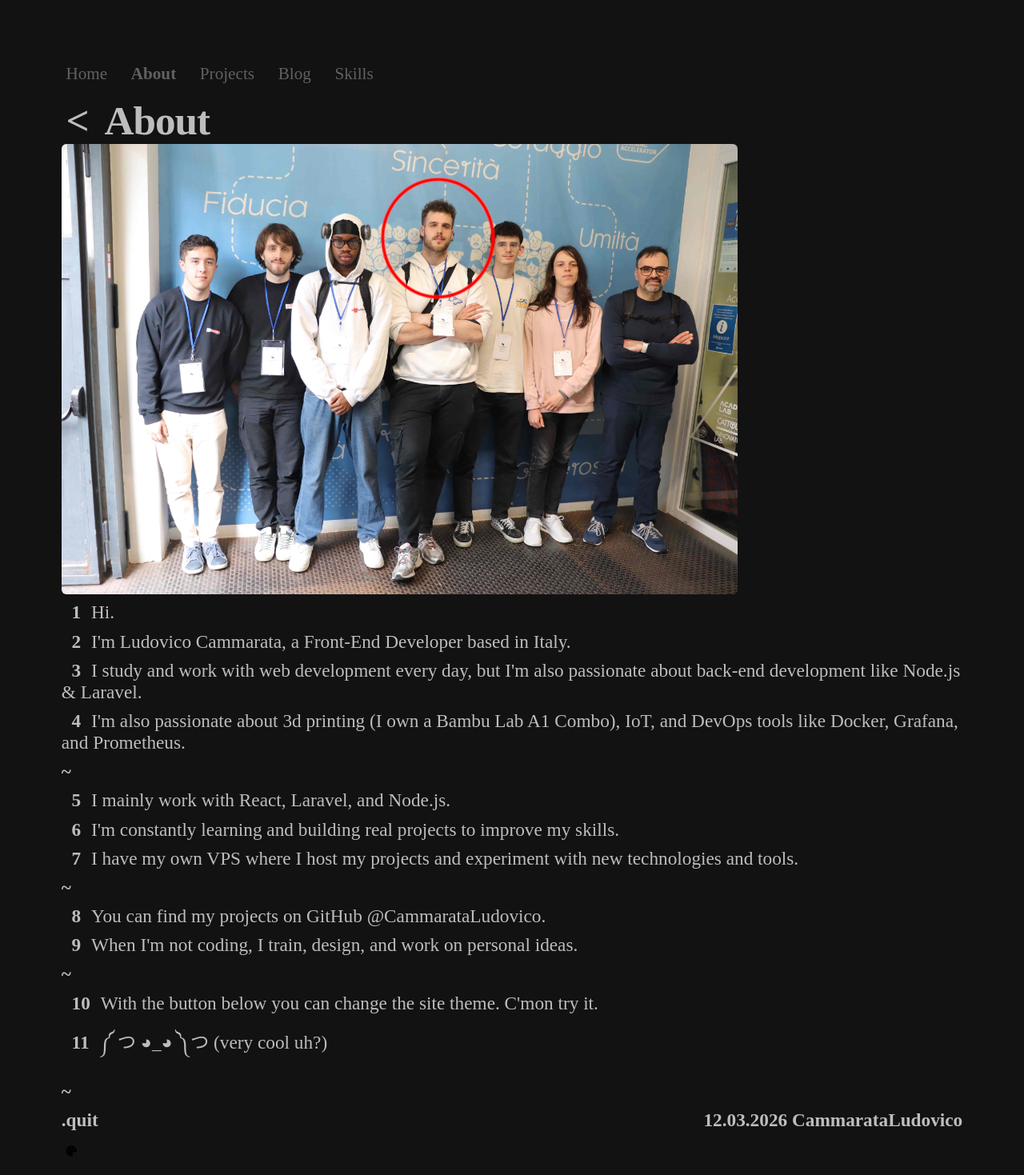
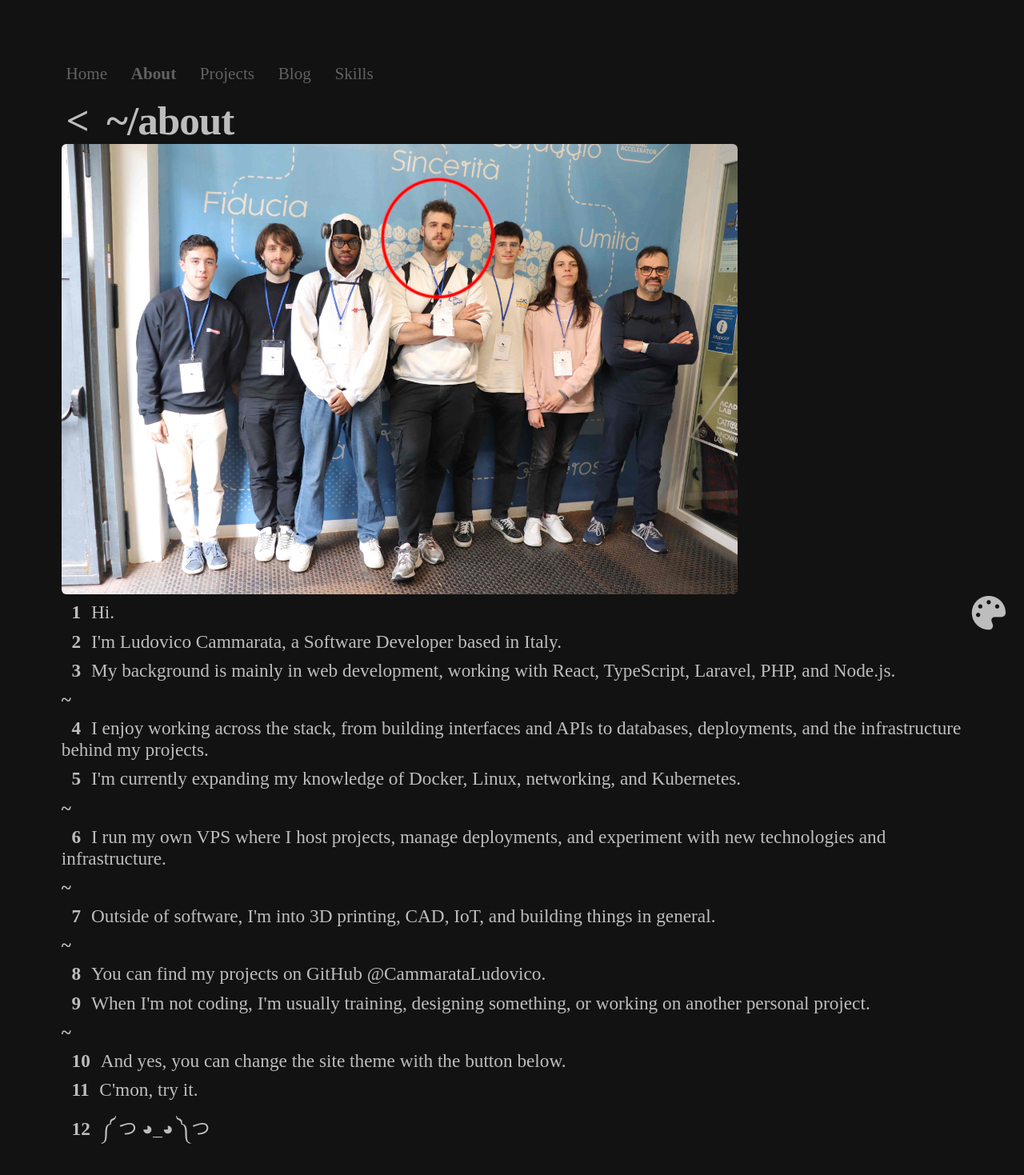
Before and after one commit to CammarataLudovico/Ludov.dev-Maker-Blog, a React (Vite) app: page /about in a window 1280 px wide. Shown: the top 1469 px of the page at 80% size. Built offline with nearby package versions, Linux system fonts and the light colour scheme; a web font is replaced by a local one.

Commit message:
fix: update layout structure and improve accessibility across multiple components

```diff
--- a/src/App.jsx
+++ b/src/App.jsx
@@ -14,10 +14,8 @@ export default function App() {
   return (
     <div>
       <Nav />
-      <main>
         <Outlet />
         <PaletteButton />
-      </main>
     </div>
   );
 }
--- a/src/components/PaletteButton.jsx
+++ b/src/components/PaletteButton.jsx
@@ -7,9 +7,9 @@ export default function PaletteButton() {
       aria-label="Change theme"
       onClick={() => changePalette()}
       style={{ background: "transparent", border: "none" }}
-      className="fa-palette"
+      className="palette-button"
     >
-      <i className="fas fa-palette" />
+      <i className="fas fa-palette fa-lg" />
     </button>
   );
 }
--- a/src/pages/About.jsx
+++ b/src/pages/About.jsx
@@ -2,30 +2,33 @@ import React from "react";
 import profile from "../assets/img/squadra12.JPG";
 
 const lines = [
-  "Hi.",
-  "I'm Ludovico Cammarata, a Front-End Developer based in Italy.",
-  "I study and work with web development every day, but I'm also passionate about back-end development like Node.js & Laravel.",
-  "I'm also passionate about 3d printing (I own a Bambu Lab A1 Combo), IoT, and DevOps tools like Docker, Grafana, and Prometheus.",
-  "",
-  "I mainly work with React, Laravel, and Node.js.",
-  "I'm constantly learning and building real projects to improve my skills.",
-  "I have my own VPS where I host my projects and experiment with new technologies and tools.",
-  "",
-  "You can find my projects on GitHub @CammarataLudovico.",
-  "When I'm not coding, I train, design, and work on personal ideas.",
-  "",
-  "With the button below you can change the site theme. C'mon try it.",
-  "༼ つ ◕_◕ ༽つ (very cool uh?)"
+"Hi.",
+"I'm Ludovico Cammarata, a Software Developer based in Italy.",
+"My background is mainly in web development, working with React, TypeScript, Laravel, PHP, and Node.js.",
+"",
+"I enjoy working across the stack, from building interfaces and APIs to databases, deployments, and the infrastructure behind my projects.",
+"I'm currently expanding my knowledge of Docker, Linux, networking, and Kubernetes.",
+"",
+"I run my own VPS where I host projects, manage deployments, and experiment with new technologies and infrastructure.",
+"",
+"Outside of software, I'm into 3D printing, CAD, IoT, and building things in general.",
+"",
+"You can find my projects on GitHub @CammarataLudovico.",
+"When I'm not coding, I'm usually training, designing something, or working on another personal project.",
+"",
+"And yes, you can change the site theme with the button below.",
+"C'mon, try it.",
+"༼ つ ◕_◕ ༽つ"
 ];
 
 export default function About() {
   return (
-    <div>
-      <div id="title">
-        <a href="/">&lt;</a> About
-      </div>
+    <main>
+      <h1 id="title">
+        <a href="/" aria-label="Back to home">&lt;</a> ~/about
+      </h1>
       <div>
-        <img className="profile-img" src={profile} alt="Profile" />
+        <img className="profile-img" src={profile} alt="Ludovico Cammarata" />
       </div>
       {lines.map((text, i) => (
         text === "" ? (
@@ -40,6 +43,6 @@ export default function About() {
         <span>.quit</span>
         <span>12.03.2026        CammarataLudovico</span>
       </span>
-    </div>
+    </main>
   );
 }
--- a/src/pages/Blog.jsx
+++ b/src/pages/Blog.jsx
@@ -5,11 +5,9 @@ const sortedPosts = [...posts].sort((a, b) => b.id - a.id);
 
 export default function Blog() {
   return (
-    <div>
-      <div id="title"><a href="/">&lt;</a> Blog</div>
-
-      <main>
-        <div className="portfolio-grid">
+    <main>
+      <h1 id="title"><a href="/" aria-label="Back to home">&lt;</a> ~/blog</h1>
+        <section className="portfolio-grid">
           {sortedPosts.map((p) => (
             <article key={p.id} className="card">
               <h3>{p.title}</h3>
@@ -18,8 +16,7 @@ export default function Blog() {
               <Link to={`/blog/${p.id}`}>Read more</Link>
             </article>
           ))}
-        </div>
+        </section>
       </main>
-    </div>
   );
 }
--- a/src/pages/BlogPost.jsx
+++ b/src/pages/BlogPost.jsx
@@ -9,7 +9,7 @@ export default function BlogPost() {
   if (!post) {
     return (
       <div>
-        <div id="title"><a href="/blog">&lt;</a> Post not found</div>
+        <div id="title"><a href="/blog" aria-label="Back to blog">&lt;</a> Post not found</div>
         <main>
           <p>Post not found.</p>
         </main>
@@ -19,7 +19,7 @@ export default function BlogPost() {
 
   return (
     <div>
-      <div id="title"><Link to="/blog">&lt;</Link> {post.title}</div>
+      <h1 id="title"><Link to="/blog" aria-label="Back to blog">&lt;</Link> {post.title}</h1>
       <main>
         <article className="card">
           <h2>{post.title}</h2>
--- a/src/pages/Contacts.jsx
+++ b/src/pages/Contacts.jsx
@@ -2,9 +2,9 @@ import React from "react";
 
 export default function Contacts() {
   return (
-    <section>
-      <div id="title"><a href="/">&lt;</a> Contacts</div>
+    <main>
+      <h1 id="title"><a href="/" aria-label="Back to home">&lt;</a> ~/contacts</h1>
       <address className="first-level">you@example.com</address>
-    </section>
+    </main>
   );
 }
--- a/src/pages/Home.jsx
+++ b/src/pages/Home.jsx
@@ -1,4 +1,5 @@
 import React, { useEffect, useState } from "react";
+import { Link } from "react-router-dom";
 
 function countDirFile() {
   if (typeof document === "undefined") return { dirs: 0, files: 0 };
@@ -17,24 +18,32 @@ export default function Home() {
 
   return (
     <div>
-      <div id="title">Ludovico Cammarata — Junior Software Developer</div>
+      <main>
+      <h1 id="title"> &lt; Ludovico Cammarata — Junior Software Developer </h1>
 
-      <main>
-
-        <span className="about">
+        <section className="about">
           <p> Ludovico Cammarata </p>
           <p> Software Developer based in Italy. </p>
           <p> I build web applications and experiment with infrastructure, Linux and containers. </p>
-        </span>
+        </section>
 
-        <b>Section:</b>
-        <span className="link">├── <a href="https://github.com/CammarataLudovico/Ludov.dev-Maker-Blog" target="_blank" rel="noreferrer" data-type="dir">site_source/</a></span>
-        <span className="link">├── <a href="https://github.com/CammarataLudovico" target="_blank" rel="noreferrer" data-type="dir">github/</a></span>
-        <span className="link">├── <a href="/about" data-type="file">about.dev</a></span>
-        <span className="link">├── <a href="/projects" data-type="file">projects.dev</a></span>
-        <span className="link">├── <a href="/blog" data-type="file">blog.dev</a></span>
-        <span className="link">├── <a href="/skills" data-type="file">skills.dev</a></span>
-        {/* <span className="link">└── <a href="/contacts" data-type="file">contacts.dev</a></span> ! Need to be implemented ! */}
+
+        <p className="terminal-path">
+          ~/portfolio<br />
+          $ ls
+        </p>
+
+        <nav aria-label="Portfolio sections">
+          <ul className="file-list">
+            <li>├── <a href="https://github.com/CammarataLudovico/Ludov.dev-Maker-Blog" data-type="dir" rel="noopener noreferrer" target="_blank">site_source</a></li>
+            <li>├── <a href="https://github.com/CammarataLudovico" data-type="dir" rel="noopener noreferrer" target="_blank">github</a></li>
+            <li>├── <Link to="/about" data-type="file">about.dev</Link></li>
+            <li>├── <Link to="/projects" data-type="file">projects.dev</Link></li>
+            <li>├── <Link to="/blog" data-type="file">blog.dev</Link></li>
+            <li>├── <Link to="/skills" data-type="file">skills.dev</Link></li>
+          </ul>
+        </nav>
+
         <br />
         <span>{counts.files} files, {counts.dirs} directories</span>
       </main>
--- a/src/pages/Projects.jsx
+++ b/src/pages/Projects.jsx
@@ -23,9 +23,9 @@ const projects = [
 export default function Projects() {
   return (
     <div>
-      <div id="title"><a href="/">&lt;</a> Projects</div>
+      <main>
+        <h1 id="title"><a href="/" aria-label="Back to home">&lt;</a> ~/projects</h1>
 
-      <main>
         <div className="portfolio-grid">
           {projects.map((p, i) => (
             <article key={i} className="card">
--- a/src/pages/Skills.jsx
+++ b/src/pages/Skills.jsx
@@ -3,11 +3,11 @@ import Markdown from 'markdown-to-jsx/react'
 
 export default function Skills() {
   return (
-    <section>
-      <div id="title"><a href="/">&lt;</a> Skills</div>
+    <main>
+      <h1 id="title"><a href="/" aria-label="Back to home">&lt;</a> ~/skills</h1>
       <Markdown>{`
 
-# 👋 Hi, I'm Ludovico Cammarata
+👋 Hi, I'm Ludovico Cammarata
 
 I'm a **Software Developer** from Italy with a background in Front-End Development and hands-on experience building full-stack web applications.
 
@@ -24,57 +24,31 @@ Currently expanding my knowledge of **Docker, Linux, networking and Kubernetes**
 
 ### 🌐 Frontend
 
-* JavaScript
-* TypeScript
-* React
-* Tailwind CSS
-* Material UI
-* Shopify Development
-
-  * Preact
-  * Polaris
+* JavaScript, TypeScript, React, Tailwind CSS, Material UI
 
 ### ⚙️ Backend
 
-* PHP
-* Laravel
-* Node.js
-* Express
-* REST APIs
-* GraphQL
+* PHP, Laravel, Node.js, Express, REST APIs, GraphQL
 
 ### 🗄️ Databases
 
-* MySQL
-* SQLite
+* MySQL, SQLite
 
 ### 🐳 Infrastructure & Tools
 
-* Docker
-* Linux
-* Git
-* Nginx
-* Traefik
-* PM2
+* Docker, Linux, Git, Nginx, Traefik, PM2
 
-### 📊 Monitoring
+### 📊 Observability
 
-* Grafana
-* Prometheus
+* Grafana, Prometheus
 
 ### 💻 Other Languages & Technologies
 
-* Python
-* Java
-* Visual Basic
-
-  * Windows Forms
-  * WPF
+* Python, Java, Visual Basic (Windows Forms, WPF)
 
 ### 🛠 CAD & Making
 
-* Fusion 360
-* 3D Printing
+* Fusion 360, 3D Printing
 
 ## 📚 Currently Learning
 
@@ -98,6 +72,6 @@ Currently expanding my knowledge of **Docker, Linux, networking and Kubernetes**
         <span>.quit</span>
         <span>27.08.2026        CammarataLudovico</span>
       </span>
-    </section>
+    </main>
   );
 }
```
